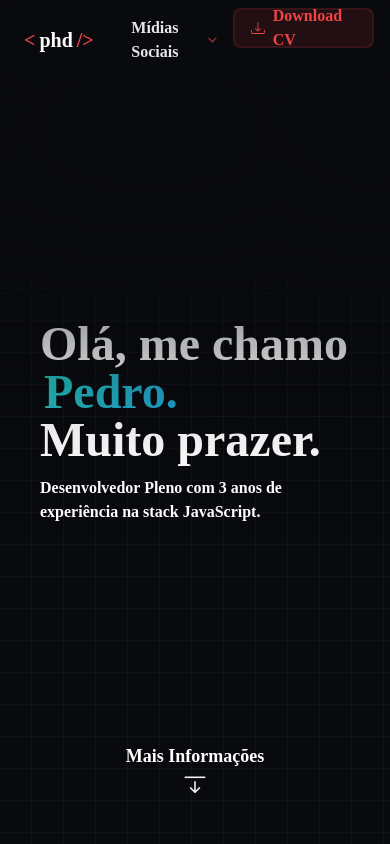
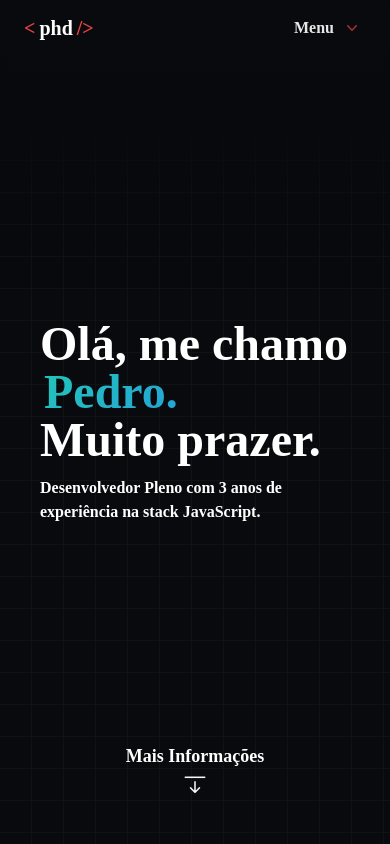
Before and after one commit to Pedro-phd/portfolio, a Next.js app: page / in a window 390 px wide. Shown: the top 844 px of the page. Built offline with nearby package versions, Linux system fonts and the light colour scheme.

Commit message:
adjusments menu

```diff
--- a/src/app/globals.css
+++ b/src/app/globals.css
@@ -45,9 +45,14 @@ body, html {
 }
 .header {
   background-color: #090A0E;
-  -webkit-box-shadow: 0px 22px 191px 200px rgba(9,10,14,1);
-  -moz-box-shadow: 0px 22px 191px 200px rgba(9,10,14,1);
-  box-shadow: 0px 22px 191px 200px rgba(9,10,14,1);
+  -webkit-box-shadow: 0px 22px 91px 103px rgba(9,10,14,1);
+  -moz-box-shadow: 0px 22px 91px 103px rgba(9,10,14,1);
+  box-shadow: 0px 22px 91px 103px rgba(9,10,14,1);
+  @media (min-width: 1024px) {
+    -webkit-box-shadow: 0px 22px 191px 200px rgba(9,10,14,1);
+    -moz-box-shadow: 0px 22px 191px 200px rgba(9,10,14,1);
+    box-shadow: 0px 22px 191px 200px rgba(9,10,14,1);
+  }
 }
 
 .gradientAnimation {
--- a/src/components/header/Header.tsx
+++ b/src/components/header/Header.tsx
@@ -15,10 +15,6 @@ const Header = () => {
       </div>
       <div className="flex w-fit md:hidden">
         <MenuMobile />
-        <a href='https://drive.google.com/file/d/1YlgWCsov8x07-curbeYsnp5uVZnBveo9/view' target='_blank' className="font-bold font-titillium text-red-500 bg-[rgba(255,68,68,0.1)] rounded-lg h-10 inline-flex items-center p-4 gap-2 cursor-pointer group border-2 border-[rgba(255,68,68,0.1)] hover:border-[rgba(255,68,68,0.5)] transition-all delay-150 ease-in-out hover:animation-pulse">
-          <BsDownload className="text-red-500 group-hover:text-red-400 group-hover:animate-pulse transition-all ease-in-out delay-75" />
-          <span className="text-red-500 group-hover:text-red-400 group-hover:animate-pulse transition-all ease-in-out delay-75">Download CV</span>
-        </a>
       </div>
       <div className="gap-4 p-2 py-1 hidden md:flex">
         <a
--- a/src/components/menuMobile/MenuMobile.tsx
+++ b/src/components/menuMobile/MenuMobile.tsx
@@ -1,6 +1,7 @@
 import { Popover, Transition } from '@headlessui/react'
 import { ChevronDownIcon } from '@heroicons/react/20/solid'
 import { Fragment } from 'react'
+import { BsDownload } from 'react-icons/bs';
 import { FaTwitter, FaLinkedinIn, FaGithub } from "react-icons/fa";
 
 const solutions = [
@@ -32,7 +33,7 @@ export default function MenuMobile() {
                 ${open ? '' : 'text-opacity-90'}
                 group inline-flex items-center rounded-md outline-none px-3 py-2 text-base font-bold text-white hover:text-opacity-100 focus:outline-none focus-visible:ring-2 focus-visible:ring-white focus-visible:ring-opacity-75 font-titillium`}
             >
-              <span>Mídias Sociais</span>
+              <span>Menu</span>
               <ChevronDownIcon
                 className={`${open ? '' : 'text-opacity-70'}
                   ml-2 h-5 w-5 text-red-500 transition duration-150 ease-in-out group-hover:text-opacity-80`}
@@ -48,7 +49,7 @@ export default function MenuMobile() {
               leaveFrom="opacity-100 translate-y-0"
               leaveTo="opacity-0 translate-y-1"
             >
-              <Popover.Panel className="absolute left-1/2 z-10 mt-3 w-fit -translate-x-1/2 transform px-4 sm:px-0 lg:max-w-3xl">
+              <Popover.Panel className="absolute left-[-20px] z-10 mt-3 w-fit -translate-x-1/2 transform px-4 sm:px-0 lg:max-w-3xl">
                 <div className="overflow-hidden rounded-lg shadow-lg ring-1 ring-black ring-opacity-5">
                   <div className="relative grid gap-8 bg-red-600 p-4 lg:grid-cols-2 shadow-md">
                     {solutions.map((item) => (
@@ -67,9 +68,14 @@ export default function MenuMobile() {
                         </div>
                       </a>
                     ))}
+                    <a href='https://drive.google.com/file/d/1YlgWCsov8x07-curbeYsnp5uVZnBveo9/view' target='_blank' className="font-bold font-titillium text-red-500 bg-[rgba(255,255,255,0.1)] rounded-lg h-10 w-[200px] inline-flex items-center p-4 gap-2 cursor-pointer group border-2 border-[rgba(255,255,255,0.1)]">
+                      <BsDownload className="text-white" />
+                      <span className="text-white">Download CV</span>
+                    </a>
                   </div>
                 </div>
               </Popover.Panel>
+
             </Transition>
           </>
         )}
```
